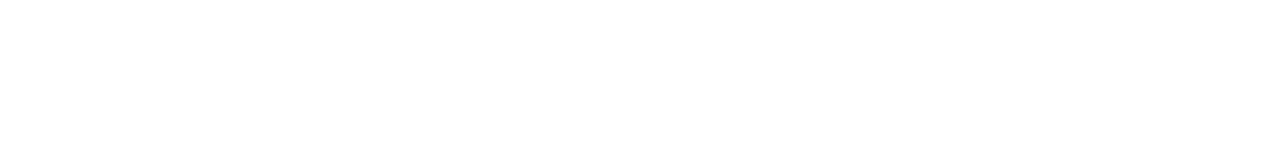
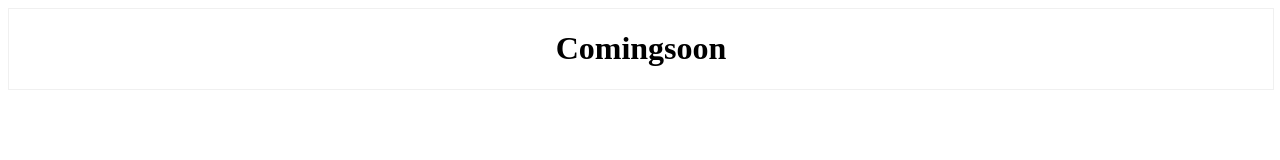
Before and after one commit to ranjitnadar/iranjit.github.io, a plain HTML site: page index.html in a window 1280 px wide. Drawn offline with Linux system fonts and the light colour scheme.

Commit message:
Update index.html

```diff
--- a/index.html
+++ b/index.html
@@ -4,8 +4,23 @@
   <meta charset="utf-8">
   <meta name="viewport" content="width=device-width">
   <title>Ranjitkumar</title>
+  <style>
+    .container{
+      width:100%;
+      border:1px solid #f0f0f0;
+    }
+    h1{
+      font-size:32px;
+
+      text-align:center;
+    }
+  </style>
 </head>
 <body>
-
+  <div class="container">
+      <h1>
+        Comingsoon
+      </h1>
+  </div>
 </body>
 </html>
```
